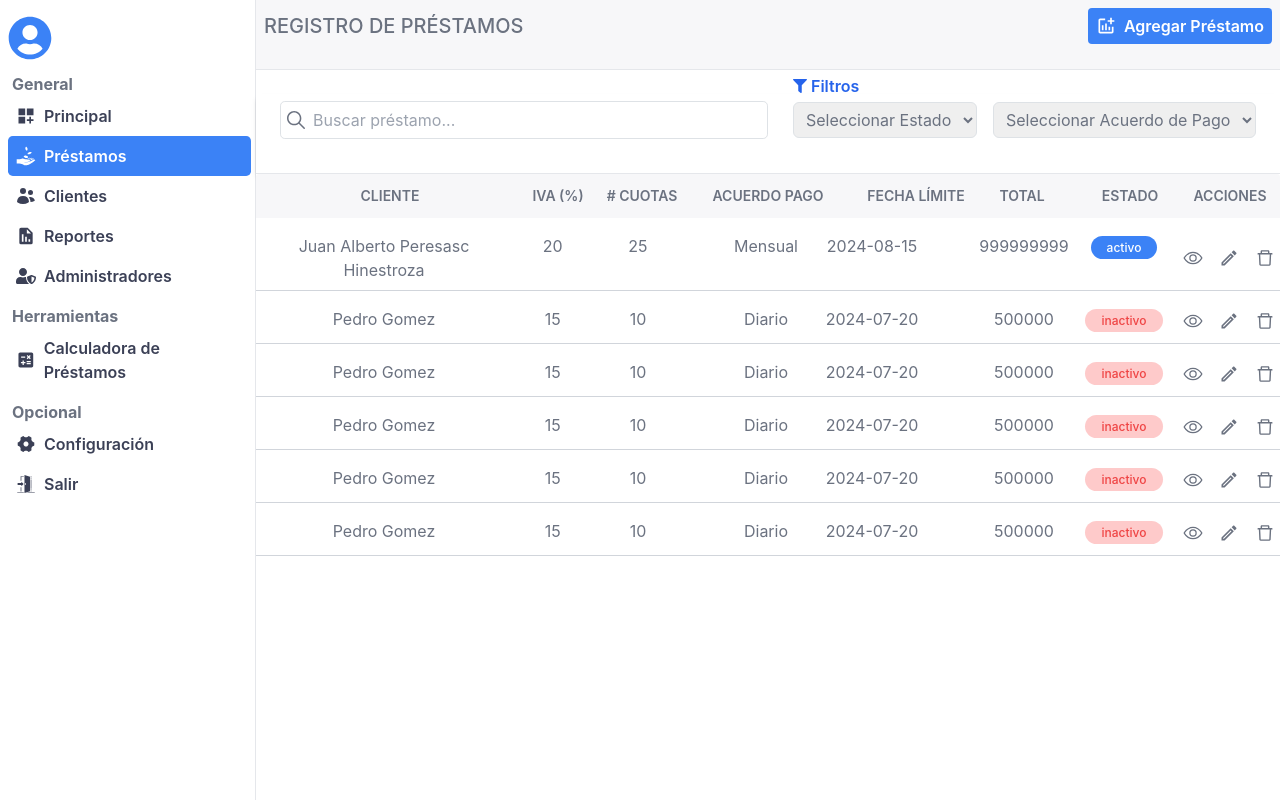
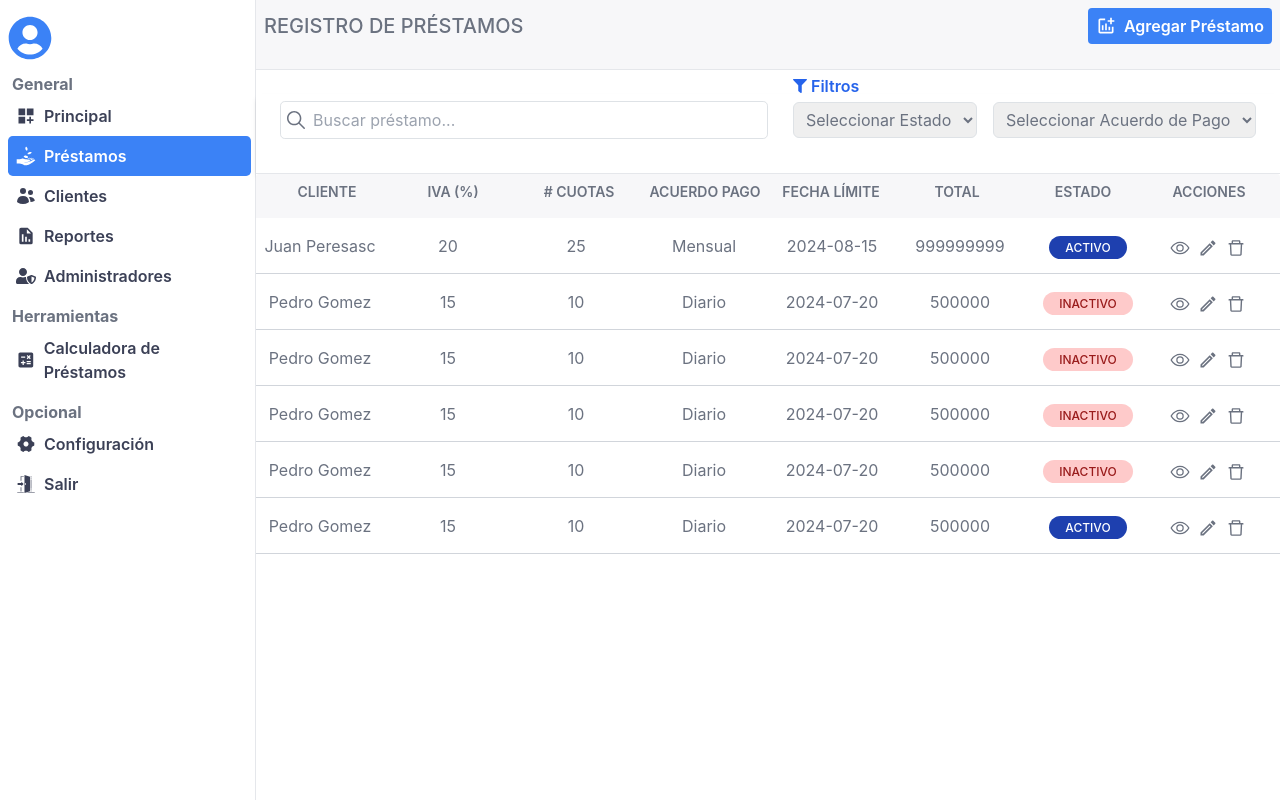
Before and after one commit to SebastianDevps/SoftwarePrestamos, a React (Vite) app in the folder software-Prestamos-frontend/client/: page /app/prestamos in a window 1280 px wide. Built offline with nearby package versions, Linux system fonts and the light colour scheme.

Commit message:
organización de la tabla, clientes y prestamos.

```diff
--- a/software-Prestamos-frontend/client/src/Pages/Clientes/Clientes.jsx
+++ b/software-Prestamos-frontend/client/src/Pages/Clientes/Clientes.jsx
@@ -97,7 +97,7 @@ const Clientes = () => {
   };
 
   const getStatusClass = (status) => {
-    return status === 'activo' ? 'bg-green-200 text-green-800' : 'bg-red-200 text-red-800';
+    return status === 'activo' ? 'bg-blue-200 text-white' : 'bg-red-200 text-red-800';
   };
 
   const filteredClientes = clientes.filter(cliente =>
@@ -138,14 +138,14 @@ const Clientes = () => {
           </div>
 
           <div className='bg-white text-gray-500'>
-            <div className='w-full h-[400px] rounded-sm overflow-x-auto'>
-              <div className="grid uppercase grid-cols-12 bg-customMain text-sm h-[44px] font-semibold p-2">
-                <div className='mt-1 col-span-4'>Cliente</div>
-                <div className='mt-1 col-span-1 -ml-11'>Tipo Documento</div>
-                <div className='mt-1 col-span-2 ml-4'># Documento</div>
-                <div className='mt-1 col-span-2'># Celular</div>
-                <div className='mt-1 col-span-2 -ml-8'>Estado</div>
-                <div className='mt-1 -ml-12'>Acciones</div>
+            <div className='w-full h-[400px] rounded-sm overflow-x-auto text-center'>
+              <div className="grid uppercase grid-cols-6 bg-customMain p-2 text-sm h-[44px] font-semibold">
+                <div className=''>Cliente</div>
+                <div className=''>Tipo Documento</div>
+                <div className=''># Documento</div>
+                <div className=''># Celular</div>
+                <div className=''>Estado</div>
+                <div className=''>Acciones</div>
               </div>
               {filteredClientes.length === 0 ? (
                 <div className="flex flex-col items-center py-30">
@@ -157,17 +157,17 @@ const Clientes = () => {
               ) : (
                 <div>
                   {filteredClientes.map((cliente) => (
-                    <div key={cliente.numDocumento} className="grid grid-cols-12 gap-4 p-2 mt-2 border-b border-gray-300">
-                      <div className="col-span-4 ">{`${cliente.nombre} ${cliente.apellido}`}</div>
-                      <div className="col-span-1 -ml-11">{cliente.tipoDocumento}</div>
-                      <div className="col-span-2 ml-3">{cliente.numDocumento}</div>
-                      <div className="col-span-1 -ml-3">{cliente.telefono}</div>
-                      <div className="col-span-2 ml-5">
+                    <div key={cliente.numDocumento} className="grid grid-cols-6 gap-4 p-2 mt-2 border-b border-gray-300">
+                      <div className="">{`${cliente.nombre} ${cliente.apellido}`}</div>
+                      <div className="">{cliente.tipoDocumento}</div>
+                      <div className="">{cliente.numDocumento}</div>
+                      <div className="">{cliente.telefono}</div>
+                      <div className="">
                         <span className={`py-1 px-3 rounded-full text-xs font-medium ${getStatusClass(cliente.estadoCliente)}`}>
                           {cliente.estadoCliente}
                         </span>
                       </div>
-                      <div className="col-span-2 ml-3 flex gap-2 text-gray-500 text-xl w-[60%]">
+                      <div className="text-gray-500 text-xl mr-3]">
                         <button onClick={() => handleOpenDetails(cliente)} className="hover:bg-gray-200 rounded-3xl p-1"><IoEyeOutline /></button>
                         <button onClick={() => handleOpenModalFormCliente(cliente)} className="hover:bg-gray-200 rounded-3xl p-1"><MdOutlineEdit /></button>
                         <button onClick={() => handleDelete(cliente.numDocumento)} className="hover:bg-gray-200 rounded-3xl p-1"><AiOutlineDelete /></button>
--- a/software-Prestamos-frontend/client/src/Pages/Prestamos/Prestamos.jsx
+++ b/software-Prestamos-frontend/client/src/Pages/Prestamos/Prestamos.jsx
@@ -26,13 +26,13 @@ const Prestamos = () => {
                 {
                     id: 1,
                     title: "Préstamo 1",
-                    userId: "Juan Alberto Peresasc Hinestroza",
+                    userId: "Juan Peresasc",
                     iva: 20,
                     cuotasPendientes: 25,
                     acuerdoPago: "Mensual",
                     fechaLimitePago: "2024-08-15",
                     montoTotal: 999999999,
-                    status: "activo"
+                    status: "ACTIVO"
                 },
                 {
                     id: 2,
@@ -43,7 +43,7 @@ const Prestamos = () => {
                     acuerdoPago: "Diario",
                     fechaLimitePago: "2024-07-20",
                     montoTotal: 500000,
-                    status: "inactivo"
+                    status: "INACTIVO"
                 },
                 {
                     id: 2,
@@ -54,7 +54,7 @@ const Prestamos = () => {
                     acuerdoPago: "Diario",
                     fechaLimitePago: "2024-07-20",
                     montoTotal: 500000,
-                    status: "inactivo"
+                    status: "INACTIVO"
                 },
                 {
                     id: 2,
@@ -65,7 +65,7 @@ const Prestamos = () => {
                     acuerdoPago: "Diario",
                     fechaLimitePago: "2024-07-20",
                     montoTotal: 500000,
-                    status: "inactivo"
+                    status: "INACTIVO"
                 },
                 {
                     id: 2,
@@ -76,7 +76,7 @@ const Prestamos = () => {
                     acuerdoPago: "Diario",
                     fechaLimitePago: "2024-07-20",
                     montoTotal: 500000,
-                    status: "inactivo"
+                    status: "INACTIVO"
                 },
                 {
                     id: 2,
@@ -87,7 +87,7 @@ const Prestamos = () => {
                     acuerdoPago: "Diario",
                     fechaLimitePago: "2024-07-20",
                     montoTotal: 500000,
-                    status: "inactivo"
+                    status: "ACTIVO"
                 }
 
             ];
@@ -130,12 +130,8 @@ const Prestamos = () => {
     );
 
     const getStatusClass = (status) => {
-        if (status === 'activo') {
-            return 'bg-blue-500 text-white '; // Clase para estado activo
-        } else if (status === 'inactivo') {
-            return 'bg-red-200 text-red-500'; // Clase para estado inactivo
-        }
-    };
+        return status === 'ACTIVO' ? 'bg-blue-800 text-white' : 'bg-red-200 text-red-800';
+      };
 
 
     return (
@@ -183,8 +179,8 @@ const Prestamos = () => {
                                             onChange={(e) => handleFilterEstado(e.target.value)}
                                         >
                                             <option value="">Seleccionar Estado</option>
-                                            <option value="activo">Activo</option>
-                                            <option value="inactivo">Inactivo</option>
+                                            <option value="activo">ACTIVO</option>
+                                            <option value="inactivo">INACTIVO</option>
                                         </select>
                                         {filterEstado && (
                                             <FaTimes className="absolute right-5 top-1/2 transform -translate-y-1/2 text-gray-500 cursor-pointer" onClick={clearFilterEstado} />
@@ -213,15 +209,15 @@ const Prestamos = () => {
                     {/* Table Prestamos */}
                     <div className='bg-white text-gray-500 text-center'>
                         <div className='w-full h-[400px] rounded-sm overflow-x-auto'>
-                            <div className="grid uppercase grid-cols-12 bg-customMain text-sm h-[44px] font-semibold p-2">
-                                <div className='mt-1 col-span-3'>cliente </div>
-                                <div className='mt-1'>Iva (%)</div>
-                                <div className='mt-1'># Cuotas</div>
-                                <div className='mt-1 col-span-2 '>Acuerdo Pago</div>
-                                <div className='mt-1 col-span-2 -ml-10'>Fecha Límite</div>
-                                <div className='mt-1 -ml-20'>Total</div>
-                                <div className='mt-1 -ml-8'>Estado</div>
-                                <div className='mt-1'>Acciones</div>
+                            <div className="grid uppercase grid-cols-8 bg-customMain text-sm h-[44px] font-semibold p-2 text-center align-text">
+                                <div className=''>cliente </div>
+                                <div className=''>Iva (%)</div>
+                                <div className=''># Cuotas</div>
+                                <div className=''>Acuerdo Pago</div>
+                                <div className=''>Fecha Límite</div>
+                                <div className=''>Total</div>
+                                <div className=''>Estado</div>
+                                <div className=''>Acciones</div>
                             </div>
                             {prestamos.length === 0 ? (
                                 <div className="flex flex-col items-center py-30">
@@ -233,22 +229,22 @@ const Prestamos = () => {
                             ) : (
                                 <div className='text-center'>
                                     {prestamos.map((row) => (
-                                        <div key={row.id} className="grid grid-cols-12 gap-4 p-2 mt-2 border-b border-gray-300 ">
-                                            <div className='col-span-3'>{row.userId || '-'}</div>
-                                            <div className='-ml-1'>{row.iva || '-'}</div>
-                                            <div className='-ml-1'>{row.cuotasPendientes || '-'}</div>
-                                            <div className='col-span-2 -ml-1'>{row.acuerdoPago || '-'}</div>
-                                            <div className='-ml-12'>{row.fechaLimitePago || '-'}</div>
-                                            <div className='col-span-2'>{row.montoTotal || '-'}</div>
-                                            <div className='text-center pr-2  ' >
-                                                <span className={`py-1 px-3 rounded-full text-xs font-medium -ml-12 text-center ${getStatusClass(row.status)}`}>
+                                        <div key={row.id} className="grid grid-cols-8 gap-4 p-2 mt-2 border-b border-gray-300  ">
+                                            <div className=''>{row.userId || '-'}</div>
+                                            <div className=''>{row.iva || '-'}</div>
+                                            <div className=''>{row.cuotasPendientes || '-'}</div>
+                                            <div className=''>{row.acuerdoPago || '-'}</div>
+                                            <div className=''>{row.fechaLimitePago || '-'}</div>
+                                            <div className=''>{row.montoTotal || '-'}</div>
+                                            <div className='text-center' >
+                                                <span className={`py-1 px-3 rounded-full text-xs font-medium text-center ${getStatusClass(row.status)}`}>
                                                     {row.status}
                                                 </span>
                                             </div>
-                                            <div className="flex gap-2 text-gray-500 -ml-6 text-xl">
+                                            <div className="text-gray-500 text-xl mr-3">
                                                 <button className="hover:bg-gray-200 rounded-3xl p-1"><IoEyeOutline /></button>
-                                                <button className="hover:bg-gray-200 rounded-3xl p-1"><MdOutlineEdit /></button>
-                                                <button className="hover:bg-gray-200 rounded-3xl p-1"><AiOutlineDelete /></button>
+                                                <button className="hover:bg-yellow-200 rounded-3xl p-1"><MdOutlineEdit /></button>
+                                                <button className="hover:bg-red-200 rounded-3xl p-1"><AiOutlineDelete /></button>
                                             </div>
                                         </div>
                                     ))}
```
Also changed, not shown: 1 other file (tests, documents, lock files or other folders).
